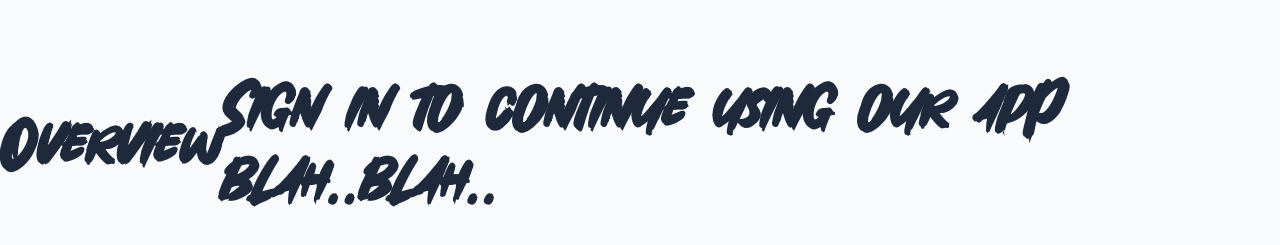
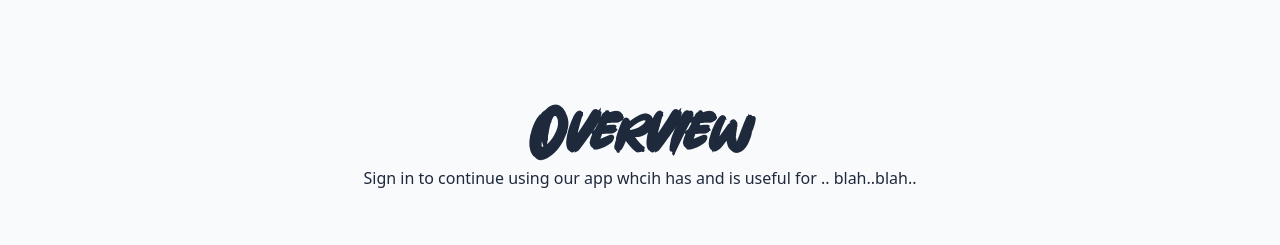
Before and after one commit to mskchaithanyaraj/EstateX, a React (Vite) app in the folder client/: page /overview in a window 1280 px wide. Shown: the part 347-592 px from the top of the page. Built offline with nearby package versions, Linux system fonts and the light colour scheme; no server answers.

Commit message:
added terms and privacy page

```diff
--- a/client/src/App.tsx
+++ b/client/src/App.tsx
@@ -11,6 +11,7 @@ import OverviewPage from "./pages/OverviewPage";
 import PrivateRoutes from "./components/PrivateRoute";
 import { resetAuthState } from "./redux/user/userSlice";
 import NotFound from "./pages/NotFound";
+import TermsAndPrivacy from "./pages/TermsAndPrivacy";
 
 const App = () => {
   const dispatch = useDispatch();
@@ -29,6 +30,7 @@ const App = () => {
         <Route path="/contact" element={<Contact />} />
         <Route path="/sign-in" element={<SignIn />} />
         <Route path="/sign-up" element={<SignUp />} />
+        <Route path="/terms-and-privacy" element={<TermsAndPrivacy />} />
 
         {/* Private Routes */}
         <Route
--- a/client/src/components/AuthForm.tsx
+++ b/client/src/components/AuthForm.tsx
@@ -543,11 +543,17 @@ const AuthForm: React.FC<AuthFormProps> = ({ type }) => {
         {isSignup && (
           <p className="text-center text-sm text-muted mt-6">
             By creating an account, you agree to our{" "}
-            <Link to="/terms" className="text-accent hover:underline">
+            <Link
+              to="/terms-and-privacy"
+              className="text-accent hover:underline"
+            >
               Terms of Service
             </Link>{" "}
             and{" "}
-            <Link to="/privacy" className="text-accent hover:underline">
+            <Link
+              to="/terms-and-privacy"
+              className="text-accent hover:underline"
+            >
               Privacy Policy
             </Link>
           </p>
--- a/client/src/pages/OverviewPage.tsx
+++ b/client/src/pages/OverviewPage.tsx
@@ -1,8 +1,11 @@
 const OverviewPage = () => {
   return (
-    <div className="font-xtradex flex items-center justify-center h-screen font-extrabold text-7xl">
-      <h1>Overview</h1>
-      <p>Sign in to continue using our app blah..blah..</p>
+    <div className="flex flex-col items-center justify-center h-screen ">
+      <h1 className="font-xtradex font-extrabold text-7xl">Overview</h1>
+      <p>
+        Sign in to continue using our app whcih has and is useful for ..
+        blah..blah..
+      </p>
     </div>
   );
 };
--- /dev/null
+++ b/client/src/pages/TermsAndPrivacy.tsx
@@ -0,0 +1,8 @@
+const TermsAndPrivacy = () => {
+  return <div>TermsAndPrivacy</div>;
+  // provide go back to sign up  with link to signup page
+  // some funny jokes
+  // and easy to use and understand terms and privacy policy
+};
+
+export default TermsAndPrivacy;
```
